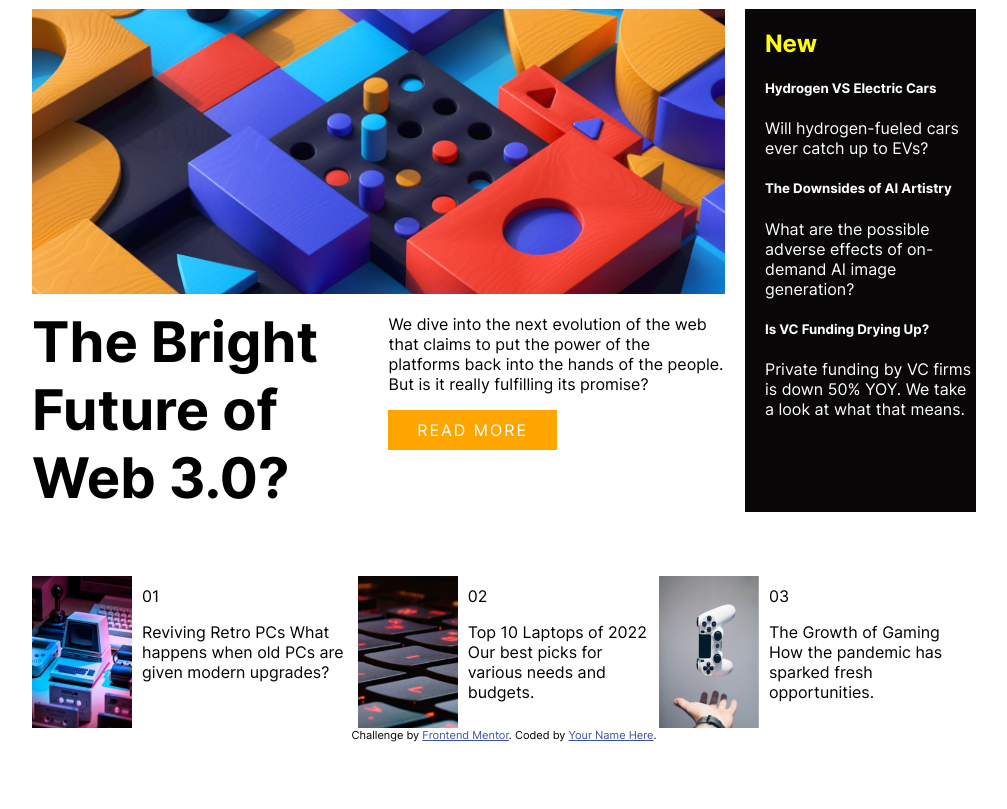
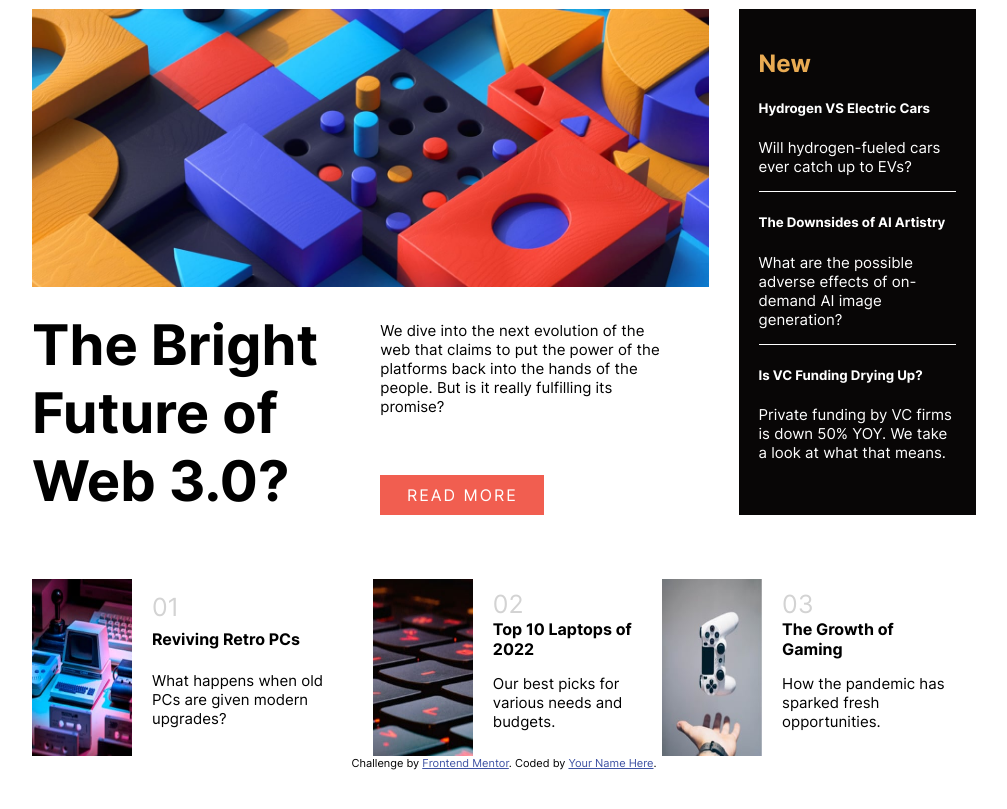
Before and after one commit to Tolexia/trainingfront-news-homepage, a plain HTML site: page index.html in a window 1280 px wide. Shown: the part 131-940 px from the top of the page, without its empty margins (136-1143 px from the left). Drawn offline with Linux system fonts and the light colour scheme.

Commit message:
getting closer of destkop preview

```diff
--- a/index.html
+++ b/index.html
@@ -24,6 +24,11 @@
     body {
       padding:5em 10em;
     }
+
+    p {
+      font-size: 15px;
+    }
+
     header {
       display: flex;
       justify-content: space-between;
@@ -43,13 +48,17 @@
 
     .left-part {
       max-width: 1100px;
-      padding:0 20px 0 0;
+      padding:0 30px 0 0;
     }
 
     .right-part {
       background:rgb(8, 6, 6);
-      padding:0 0 0 20px;
+      padding: 20px;
       color:white;
+    }
+
+    .news-item:not(:last-child){
+      border-bottom: 1px solid white;
     }
 
     img {
@@ -61,23 +70,30 @@
       width: 50%;
       margin: 10px 0 0 0;
       padding-right: 20px;
+      padding-top: 10px;
     }
     .bottom-left {
       display: flex;
     }
     h2 {
-      color: yellow;
+      color: hsl(35, 77%, 62%);
     }
     .dive-into-evolution {
       display: flex;
       flex-direction: column;
       width: 50%;
+      justify-content: space-between;
+    }
+
+    .dive-into-evolution p {
+      padding-right: 2em;
+      padding-top: 1em;
     }
 
     .readmore {
       text-decoration: none;
       color: white;
-      background-color: orange;
+      background-color: hsl(5, 85%, 63%);
       letter-spacing: 2px;
       padding: 10px 0;
       width: 50%;
@@ -102,7 +118,16 @@
     }
 
     .infos-article {
-      padding:10px;
+      padding: 10px 20px;
+      display: flex;
+      flex-direction: column;
+      justify-content: space-around;
+    }
+
+    .infos-article span {
+      display: block;
+      color: lightgrey;
+      font-size: 25px;
     }
 
   </style>
@@ -140,7 +165,7 @@
       </section>
       <section class="right-part">
         <h2>New</h2>
-        <div>
+        <div class="news-item">
           <h5>
             Hydrogen VS Electric Cars
           </h5>
@@ -148,7 +173,7 @@
             Will hydrogen-fueled cars ever catch up to EVs?
           </p>
         </div>
-        <div>
+        <div class="news-item">
           <h5>
             The Downsides of AI Artistry
           </h5>
@@ -156,7 +181,7 @@
             What are the possible adverse effects of on-demand AI image generation?
           </p>
         </div>
-        <div>
+        <div class="news-item">
           <h5>
             Is VC Funding Drying Up?
           </h5>
@@ -171,8 +196,8 @@
         <img src="./assets/images/image-retro-pcs.jpg" alt="retro computers">
         <div class="infos-article">
           <span>01</span>
+          <b>Reviving Retro PCs</b>
           <p>
-            Reviving Retro PCs
             What happens when old PCs are given modern upgrades?
           </p>
         </div>
@@ -181,8 +206,8 @@
         <img src="./assets/images/image-top-laptops.jpg" alt="keyboard">
         <div class="infos-article">
           <span>02</span>
+          <b>Top 10 Laptops of 2022</b>
           <p>
-            Top 10 Laptops of 2022
             Our best picks for various needs and budgets.
           </p>
         </div>
@@ -191,8 +216,8 @@
         <img src="./assets/images/image-gaming-growth.jpg" alt="">
         <div class="infos-article">
           <span>03</span>
+          <b>The Growth of Gaming</b>
           <p>
-            The Growth of Gaming
             How the pandemic has sparked fresh opportunities.
           </p>
         </div>
```
